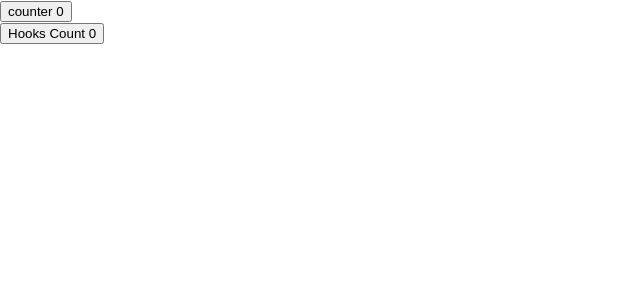
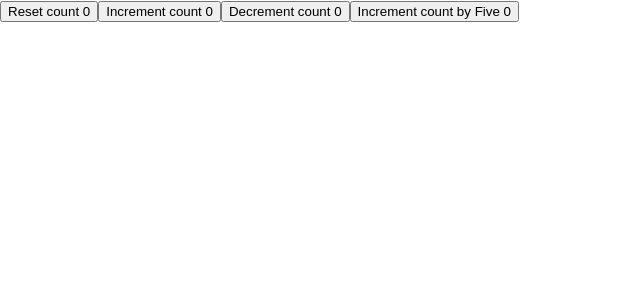
Before and after one commit to hamzakhalil3343/React_Hooks, a React (Create React App) app: page / in a window 1280 px wide. Shown: the top 300 px of the page, without its empty margins (0-640 px from the left). Built offline with nearby package versions, Linux system fonts and the light colour scheme.

Commit message:
Use of useState with previous state

```diff
--- a/src/App.js
+++ b/src/App.js
@@ -3,6 +3,8 @@ import React,{Component} from 'react';
 
 import ClassCounter from './components/ClassCounter';
 import HookCounter from './components/HookCounter';
+import HooksPrevState from './components/HooksPrevState';
+
 class App extends Component {
 
 
@@ -11,9 +13,9 @@ class App extends Component {
     return (
       <div className="App">
 
-         <ClassCounter></ClassCounter>
-         <HookCounter/>
-
+         {/* <ClassCounter></ClassCounter>
+         <HookCounter/> */}
+         <HooksPrevState></HooksPrevState>
       </div>
     );
 
--- a/src/components/ClassCounter.js
+++ b/src/components/ClassCounter.js
@@ -16,7 +16,7 @@ class ClassCounter extends Component {
     render() {
         return (
             <div>
-                <button onClick={this.incrementCount} >counter {this.state.counter}</button>
+                <button onClick={this.incrementCount} >Class counter {this.state.counter}</button>
             </div>
         );
     }
--- /dev/null
+++ b/src/components/HooksPrevState.js
@@ -0,0 +1,22 @@
+import React,{useState} from 'react';
+
+const HooksPrevState = () => {
+    const initalcount = 0;
+    const [count,setCount]=useState(initalcount);
+    const Increment5=()=>{
+        for (let i=0;i<5;i++){
+           setCount(prevCount=>prevCount+1)
+        }
+    }
+    return (
+        <div>
+            <button onClick={()=>setCount(initalcount)}> Reset count {count}</button>
+            <button onClick={()=>setCount(count+1)}>Increment count {count}</button>
+            <button onClick={()=>setCount(count-1)}>Decrement count {count}</button>
+            <button onClick={Increment5}>Increment count by Five  {count}</button>
+
+        </div>
+    );
+};
+
+export default HooksPrevState;
```
